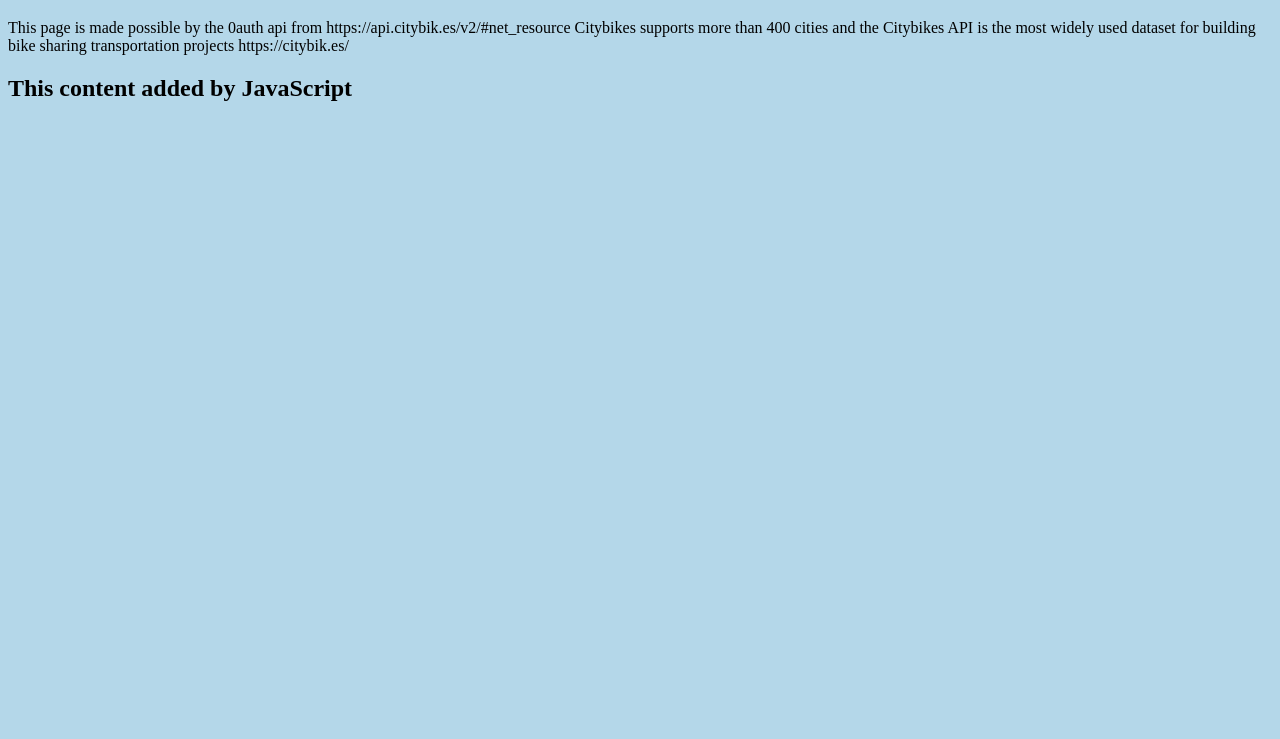
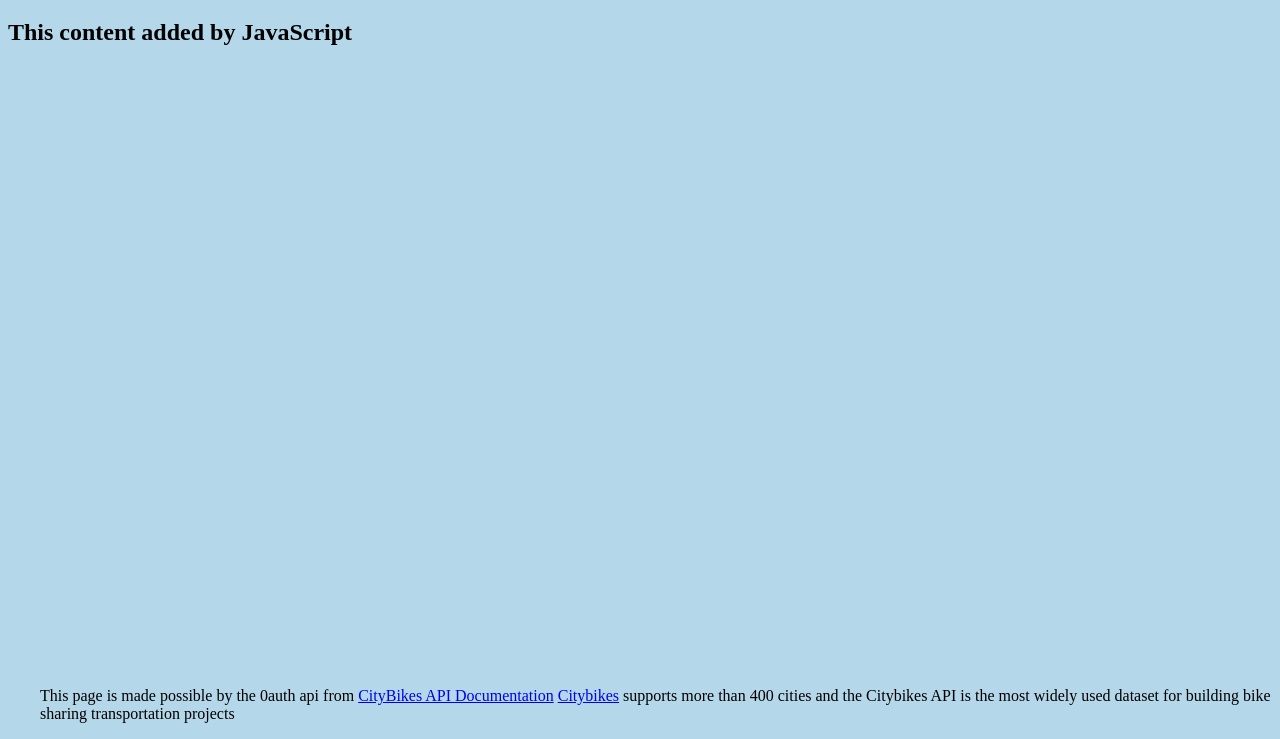
Before and after one commit to kazziken/bike-finder, a plain HTML site: page index.html in a window 1280 px wide. Shown: the part 61-800 px from the top of the page. Drawn offline with Linux system fonts and the light colour scheme; no server answers.

Commit message:
updated footer

```diff
--- a/index.html
+++ b/index.html
@@ -11,8 +11,9 @@
   </body>
 
   <footer>
-    This page is made possible by the 0auth api from https://api.citybik.es/v2/#net_resource
-    Citybikes supports more than 400 cities and the Citybikes API is the most widely used dataset for building bike sharing transportation projects
-    https://citybik.es/
+    <ul id="footer">
+    This page is made possible by the 0auth api from <a href ="https://api.citybik.es/v2/#net_resource">CityBikes API Documentation</a>
+    <a href ="https://citybik.es/">Citybikes</a> supports more than 400 cities and the Citybikes API is the most widely used dataset for building bike sharing transportation projects
+    </ul>
   </footer>
 </html>
--- a/style.css
+++ b/style.css
@@ -1,3 +1,12 @@
 body {
   background: rgb(180, 215, 233);
 }
+
+
+
+
+#footer{
+  position:fixed;
+  bottom:0;
+  left:0;
+ }
```
